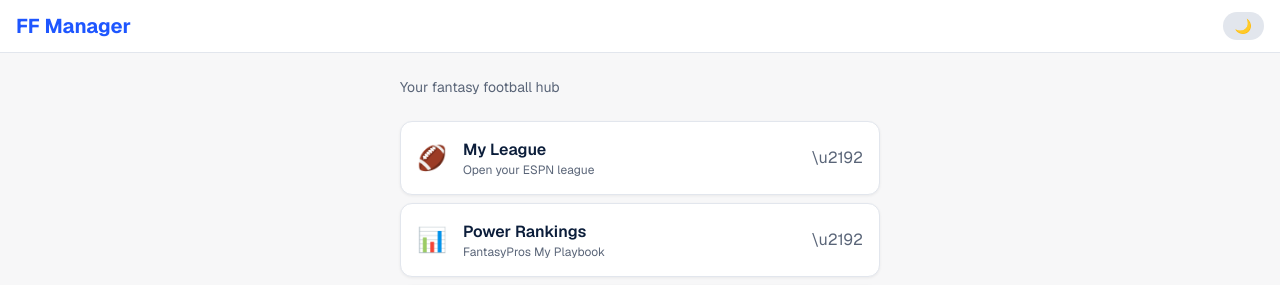
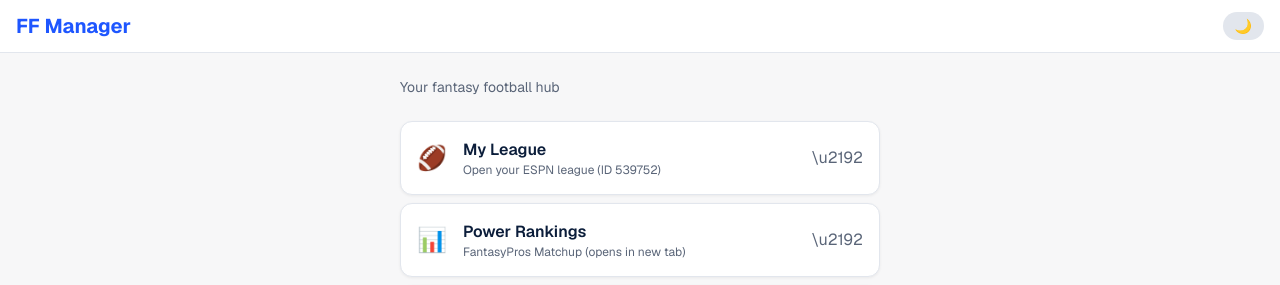
Before and after one commit to adelgrippo-a11y/ff-manager, a Next.js app: page / in a window 1280 px wide. Shown: the top 285 px of the page. Built offline with nearby package versions, Linux system fonts and the light colour scheme.

Commit message:
Point My League to ESPN league 539752 and Power Rankings to FantasyPros matchup page

```diff
--- a/src/app/page.tsx
+++ b/src/app/page.tsx
@@ -3,8 +3,8 @@
 import { useState, useEffect } from "react";
 
 const links = [
-  { title: "My League", href: "https://fantasy.espn.com/football/", icon: "\ud83c\udfc8", desc: "Open your ESPN league" },
-  { title: "Power Rankings", href: "https://www.fantasypros.com/nfl/myplaybook/", icon: "\ud83d\udcca", desc: "FantasyPros My Playbook" },
+  { title: "My League", href: "https://fantasy.espn.com/football/team?leagueId=539752", icon: "\ud83c\udfc8", desc: "Open your ESPN league (ID 539752)" },
+  { title: "Power Rankings", href: "https://www.fantasypros.com/nfl/myplaybook/matchup.php", icon: "\ud83d\udcca", desc: "FantasyPros Matchup (opens in new tab)" },
   { title: "Start / Sit Tool", href: "https://fantasyfootballstarts.com/", icon: "\u26a1", desc: "Start/sit advice" },
   { title: "ROS Rankings", href: "https://www.fantasypros.com/nfl/rankings/ros-overall.php", icon: "\ud83d\udcc8", desc: "Rest of season rankings" },
   { title: "Official NFL Injuries", href: "https://www.nfl.com/injuries/", icon: "\ud83c\udfe5", desc: "NFL injury report" },
```
